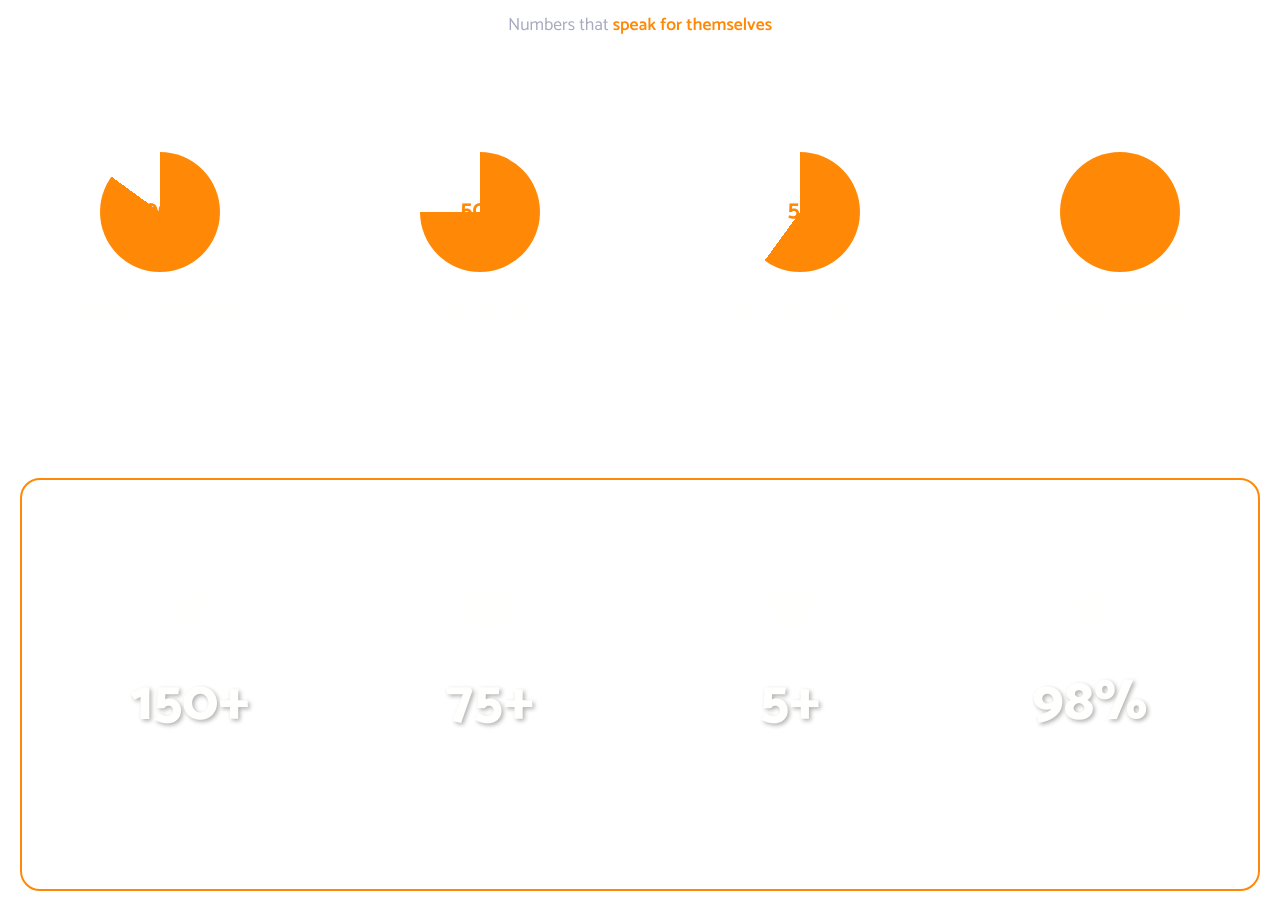
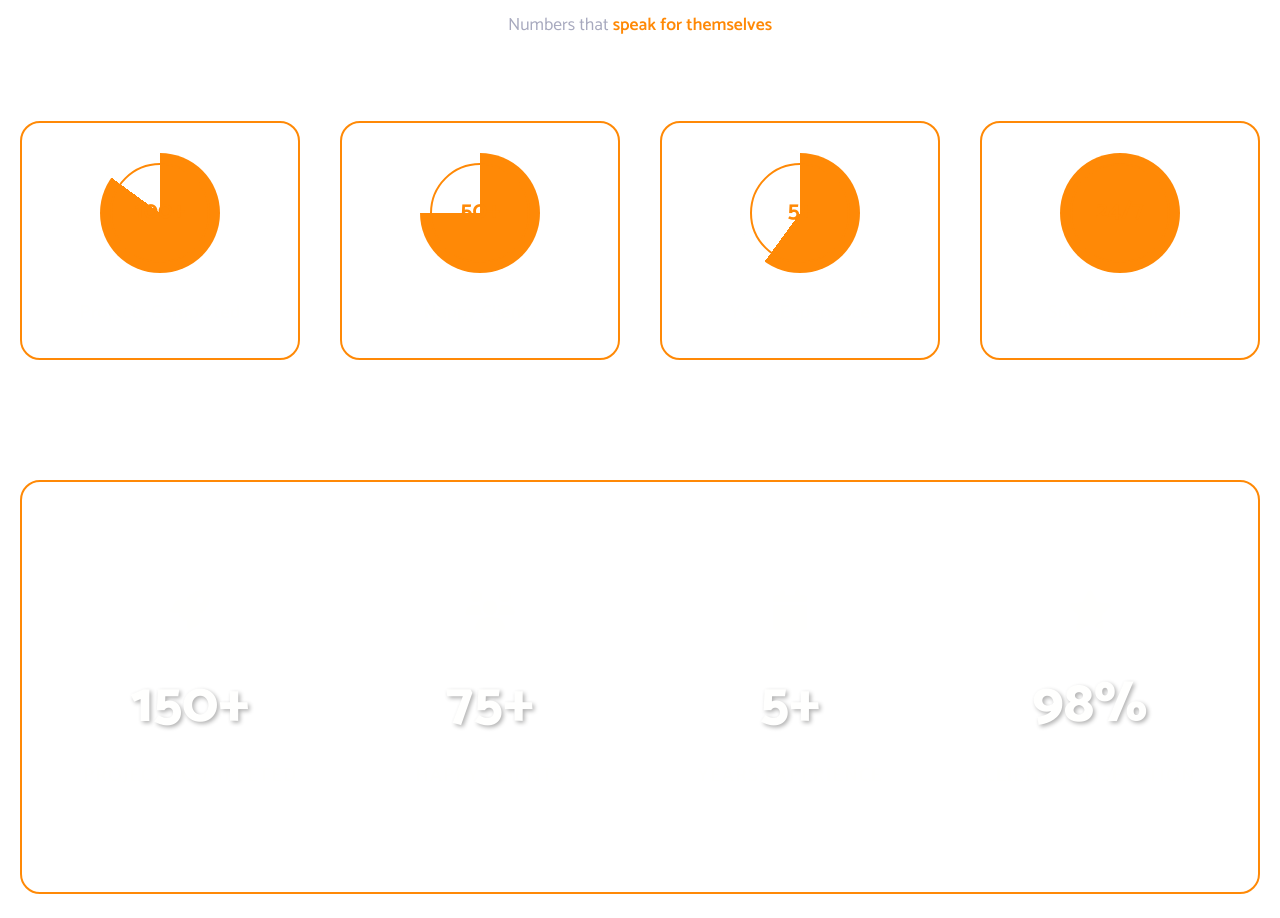
Before and after one commit to gowidebs/gowide-website, a React (Create React App) app: page / in a window 1280 px wide. Shown: the part 8000-8918 px from the top of the page. Built offline with nearby package versions, Linux system fonts and the light colour scheme.

Commit message:
Fix Our Impact section - transparent cards with orange borders for better visibility

```diff
--- a/src/pages/Home.js
+++ b/src/pages/Home.js
@@ -712,14 +712,23 @@ const ImpactGrid = styled.div`
 const ImpactCard = styled.div`
   text-align: center;
   padding: 30px;
-  background: var(--bg-secondary);
+  background: transparent;
   border-radius: 20px;
-  border: 1px solid rgba(255, 255, 255, 0.1);
+  border: 2px solid var(--primary-orange);
   transition: all 0.3s ease;
+  backdrop-filter: blur(10px);
 
   &:hover {
     transform: translateY(-5px);
-    box-shadow: 0 20px 40px rgba(0, 0, 0, 0.2);
+    box-shadow: 0 20px 40px rgba(255, 137, 6, 0.3);
+    border-color: var(--secondary-orange);
+  }
+
+  h3 {
+    color: var(--text-primary);
+    font-size: 1.2rem;
+    font-weight: 600;
+    margin-top: 15px;
   }
 `;
 
@@ -744,7 +753,8 @@ const CircularProgress = styled.div`
       position: absolute;
       width: 80%;
       height: 80%;
-      background: var(--bg-secondary);
+      background: transparent;
+      border: 2px solid var(--primary-orange);
       border-radius: 50%;
     }
   }
```
